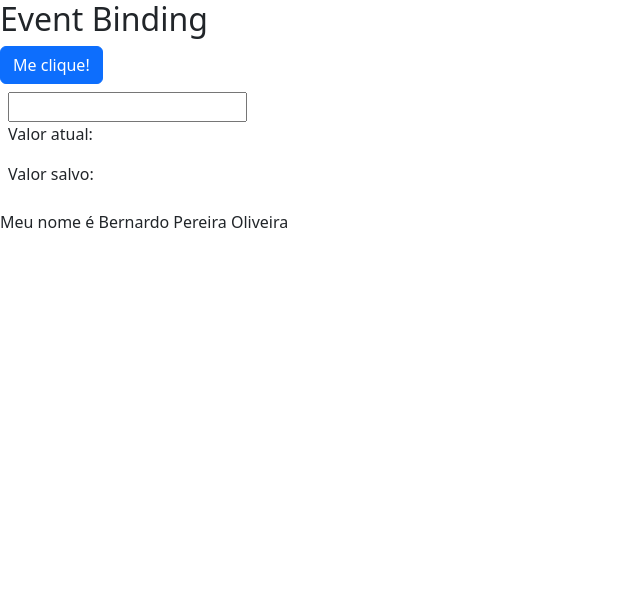
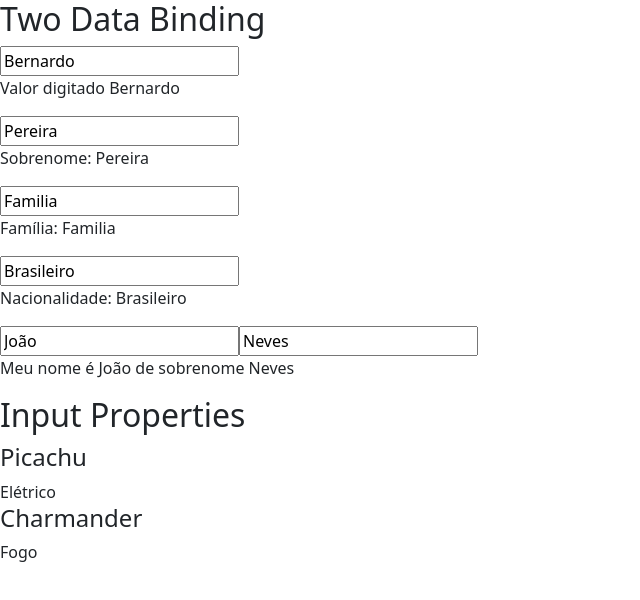
Before and after one commit to BernardoSemiOficial/curso-angular-loiane, an Angular app: page / in a window 1280 px wide. Shown: the top 600 px of the page, without its empty margins (0-640 px from the left). Built offline with nearby package versions, Linux system fonts and the light colour scheme.

Commit message:
docs: aula sobre input properties

```diff
--- a/src/app/data-binding/data-binding.component.html
+++ b/src/app/data-binding/data-binding.component.html
@@ -63,14 +63,14 @@
   </article>
 </section>
 
-<section class="event-binding">
+<section class="event-binding" style="display: none">
   <h2>Event Binding</h2>
 
   <button class="btn btn-primary" (click)="handleClickButton($event)">
     Me clique!
   </button>
 
-  <div class="p-2">
+  <article class="p-2">
     <input
       type="text"
       (keyup)="handleKeyUpText(inputText.value)"
@@ -80,9 +80,9 @@
     />
     <p>Valor atual: {{ inputValue }}</p>
     <p>Valor salvo: {{ inputValueSave }}</p>
-  </div>
+  </article>
 
-  <div class="p2">
+  <article class="p2">
     <p
       (mouseover)="handleMouseOverText()"
       (mouseout)="handleMouseOverText()"
@@ -90,5 +90,16 @@
     >
       Meu nome é Bernardo Pereira Oliveira
     </p>
-  </div>
+  </article>
 </section>
+
+<app-forms></app-forms>
+
+<section>
+  <h2>Input Properties</h2>
+
+  <section>
+    <app-card [pokemon]="pokemon"></app-card>
+    <app-card [pokemon]="pokemon2"></app-card>
+  </section>
+</section>
--- a/src/app/data-binding/data-binding.component.ts
+++ b/src/app/data-binding/data-binding.component.ts
@@ -13,6 +13,16 @@ export class DataBindingComponent {
   inputValue = '';
   inputValueSave = '';
   mouseOverText = false;
+
+  pokemon = {
+    nome: 'Picachu',
+    tipo: 'Elétrico',
+  };
+
+  pokemon2 = {
+    nome: 'Charmander',
+    tipo: 'Fogo',
+  };
 
   getValue() {
     return 1;
--- /dev/null
+++ b/src/app/forms/forms.component.html
@@ -0,0 +1,40 @@
+<section class="two-data-binding">
+  <h2>Two Data Binding</h2>
+
+  <article>
+    <input
+      type="text"
+      [value]="inputValueNome"
+      (input)="handleInputNome(inputValueName.value)"
+      #inputValueName
+    />
+
+    <p>Valor digitado {{ inputValueNome }}</p>
+  </article>
+  <article>
+    <input
+      type="text"
+      [value]="valueSobrenome"
+      (input)="valueSobrenome = inputValueSobrenome.value"
+      #inputValueSobrenome
+    />
+    <p>Sobrenome: {{ valueSobrenome }}</p>
+  </article>
+  <article>
+    <input type="text" [(ngModel)]="familia" />
+    <p>Família: {{ familia }}</p>
+  </article>
+  <article>
+    <input
+      type="text"
+      [ngModel]="nacionalidade"
+      (ngModelChange)="nacionalidade = $event"
+    />
+    <p>Nacionalidade: {{ nacionalidade }}</p>
+  </article>
+  <article>
+    <input type="text" [(ngModel)]="people.name" />
+    <input type="text" [(ngModel)]="people.sobrenome" />
+    <p>Meu nome é {{ people.name }} de sobrenome {{ people.sobrenome }}</p>
+  </article>
+</section>
--- /dev/null
+++ b/src/app/forms/forms.component.ts
@@ -0,0 +1,22 @@
+import { Component } from '@angular/core';
+
+@Component({
+  selector: 'app-forms',
+  templateUrl: './forms.component.html',
+  styleUrls: ['./forms.component.scss'],
+})
+export class FormsComponent {
+  inputValueNome = 'Bernardo';
+  valueSobrenome = 'Pereira';
+  familia = 'Familia';
+  nacionalidade = 'Brasileiro';
+
+  people = {
+    name: 'João',
+    sobrenome: 'Neves',
+  };
+
+  handleInputNome(value: string) {
+    this.inputValueNome = value;
+  }
+}
--- /dev/null
+++ b/src/app/input-properties/input-properties.component.html
@@ -0,0 +1,8 @@
+<section>
+  <h4>
+    {{ pokemon.nome }}
+  </h4>
+  <span>
+    {{ pokemon.tipo }}
+  </span>
+</section>
--- /dev/null
+++ b/src/app/input-properties/input-properties.component.ts
@@ -0,0 +1,13 @@
+import { Component, Input } from '@angular/core';
+
+@Component({
+  selector: 'app-card',
+  templateUrl: './input-properties.component.html',
+  styleUrls: ['./input-properties.component.scss'],
+})
+export class InputPropertiesComponent {
+  @Input() pokemon = {
+    nome: '',
+    tipo: '',
+  };
+}
```
Also changed, not shown: src/app/app.module.ts (+7 -10 lines), src/app/forms/forms.module.ts (added, +11 -0 lines), src/app/forms/forms.component.scss (added), src/app/input-properties/input-properties.component.scss (added), 2 other files (tests, documents, lock files or other folders).
